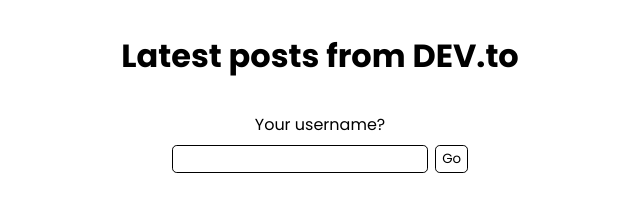
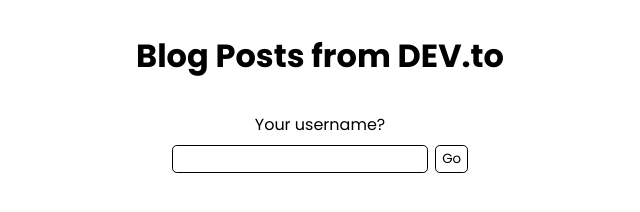
Before and after one commit to murtuzaalisurti/dev-blog-posts, a website: page index.html in a window 1280 px wide. Shown: the whole page, without its empty margins (320-960 px from the left). Drawn offline with Linux system fonts and the light colour scheme.

Commit message:
changed title

```diff
--- a/index.html
+++ b/index.html
@@ -4,11 +4,11 @@
     <meta charset="UTF-8">
     <meta http-equiv="X-UA-Compatible" content="IE=edge">
     <meta name="viewport" content="width=device-width, initial-scale=1.0">
-    <title>Document</title>
+    <title>All Blog Posts</title>
     <link rel="stylesheet" href="style.css">
 </head>
 <body>
-    <h1>Latest posts from DEV.to</h1>
+    <h1>Blog Posts from DEV.to</h1>
     <label for="username">Your username?</label>
     <div class="input_contain">
         <input type="text" name="username" id="username">
```
